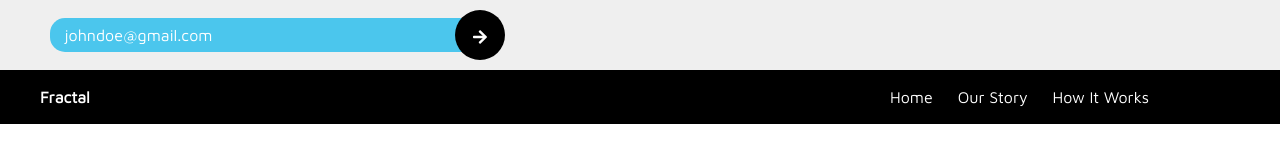
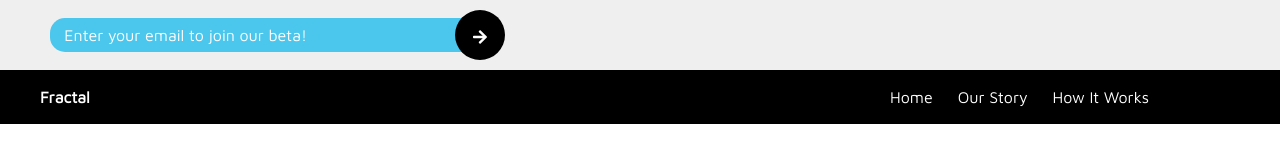
Before and after one commit to whisthq/vm-website, a React (Create React App) app: page /story in a window 1280 px wide. Shown: the top 160 px of the page. Built offline with nearby package versions, Linux system fonts and the light colour scheme.

Commit message:
fixed box

```diff
--- a/src/pages/signupbox.js
+++ b/src/pages/signupbox.js
@@ -107,7 +107,7 @@
     }
     return (
       <div style = {{marginRight: 30, display: 'flex'}}>
-        <input type = "text" placeholder = '  johndoe@gmail.com'
+        <input type = "text" placeholder = '  Enter your email to join our beta!'
         style = {{color: 'white', backgroundColor: '#4BC6ED', height: 34, marginTop: 8, width: 450,
           border: 'none', borderRight: 'none', padding: '7px 5px', borderRadius: 15}}
           value = {this.state.email} onChange = {this.changeEmail}></input>
```
